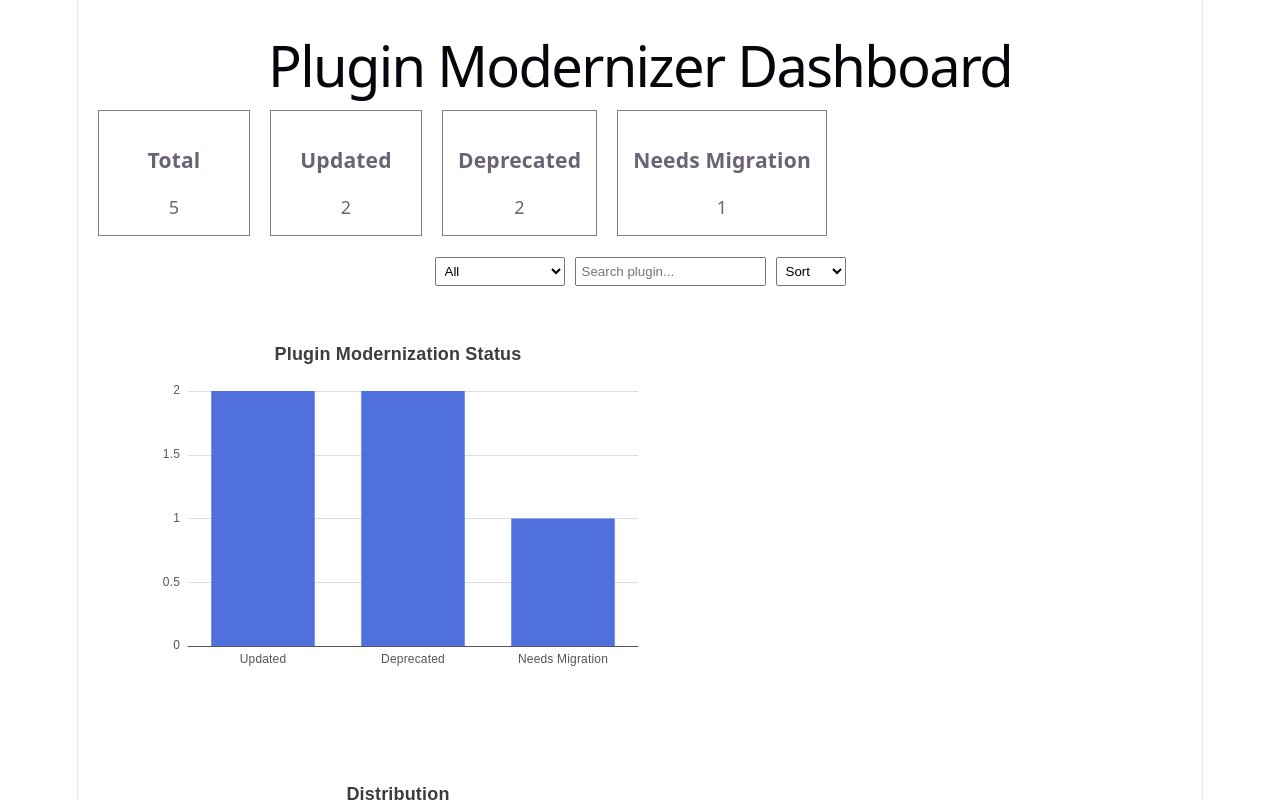
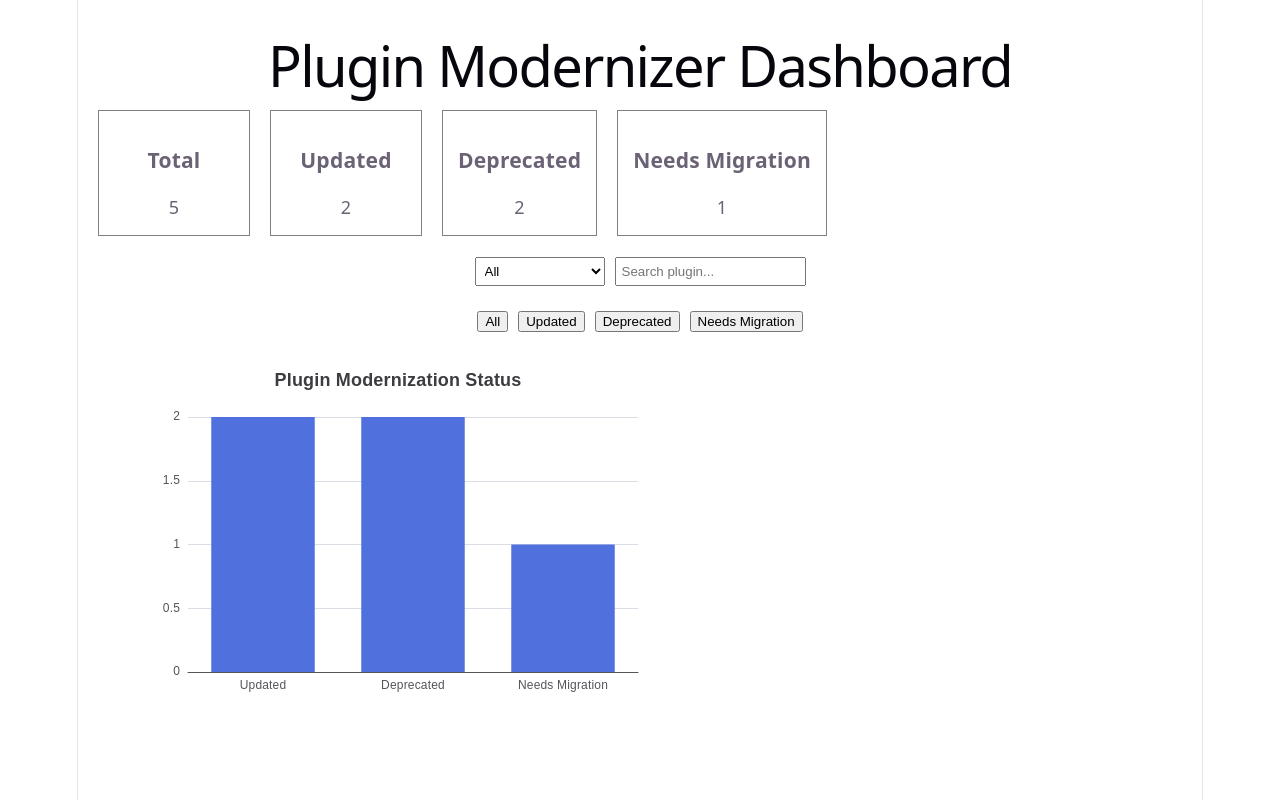
Before and after one commit to RKdecoder1402/plugin-modernizer-stats-Visualization, a React (Vite) app: page / in a window 1280 px wide. Shown: the top 800 px of the page. Built offline with nearby package versions, Linux system fonts and the light colour scheme.

Commit message:
replace dropdown with quick filter buttons

```diff
--- a/src/App.tsx
+++ b/src/App.tsx
@@ -149,14 +149,21 @@
       />
 
       {/* SORT */}
-      <select
-        onChange={(e) => setSort(e.target.value)}
-        style={{ marginLeft: "10px", padding: "5px" }}
-      >
-        <option value="none">Sort</option>
-        <option value="name">Name</option>
-        <option value="status">Status</option>
-      </select>
+     <div style={{ marginBottom: "20px" }}>
+  <button onClick={() => setFilter("all")}>All</button>
+
+  <button onClick={() => setFilter("updated")} style={{ marginLeft: "10px" }}>
+    Updated
+  </button>
+
+  <button onClick={() => setFilter("deprecated")} style={{ marginLeft: "10px" }}>
+    Deprecated
+  </button>
+
+  <button onClick={() => setFilter("needs_migration")} style={{ marginLeft: "10px" }}>
+    Needs Migration
+  </button>
+</div>
 
       {/* BAR CHART */}
       <div
```
